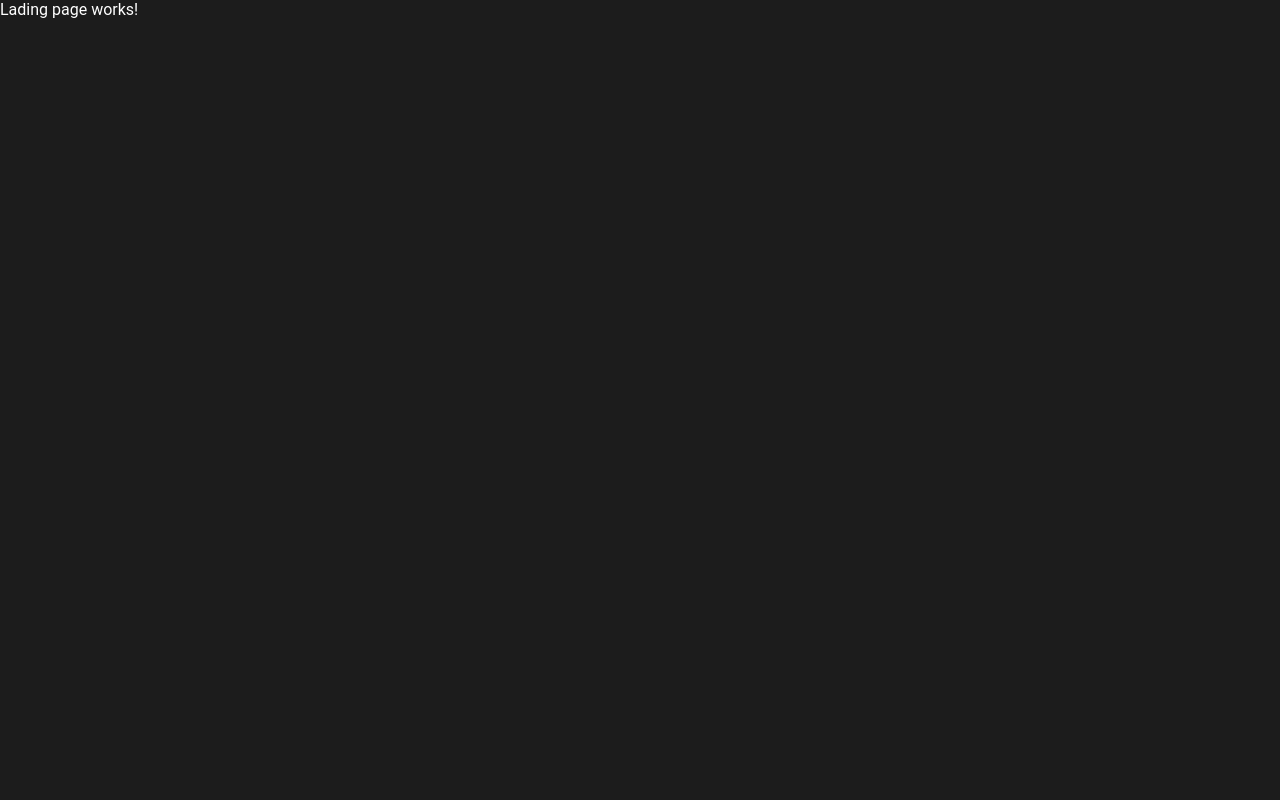
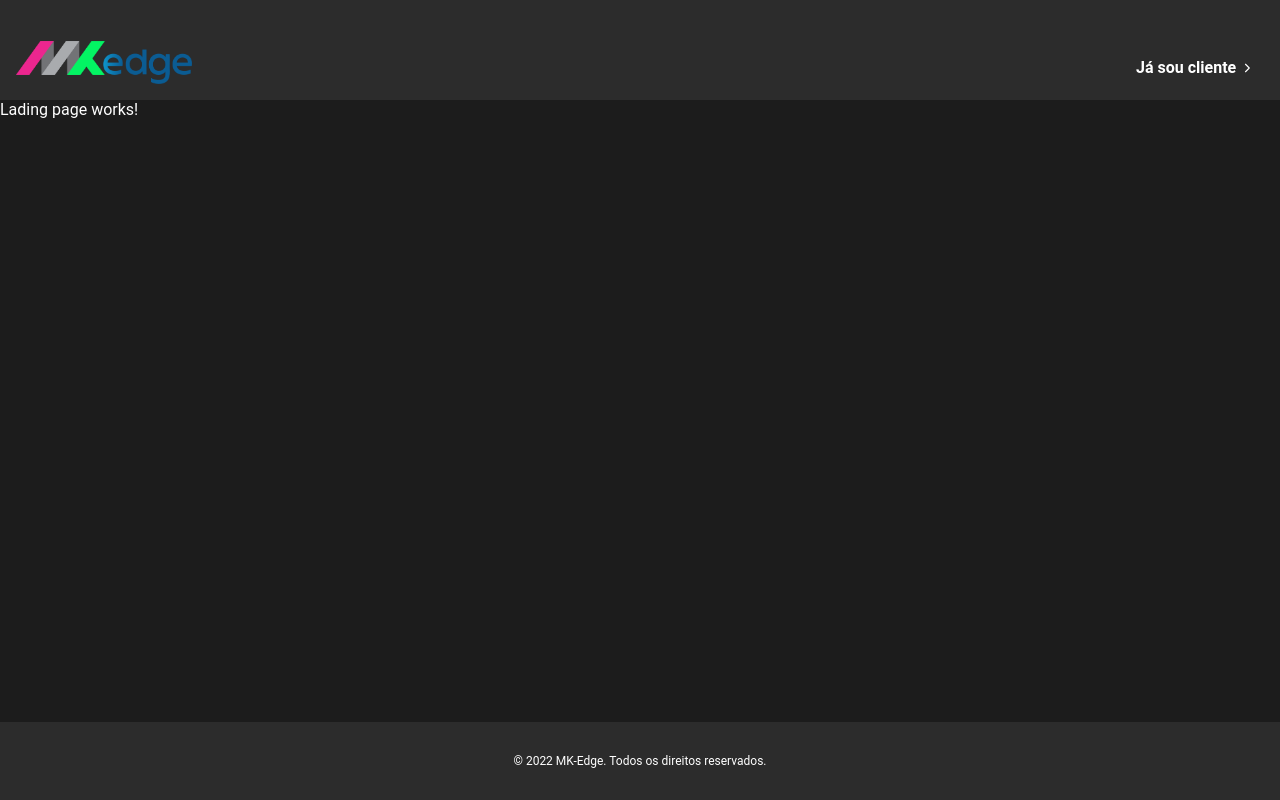
Before and after one commit to edilsonlm217/landing-page-mobile-first, a Next.js app: page / in a window 1280 px wide. Built offline with nearby package versions, Linux system fonts and the light colour scheme.

Commit message:
Implementação do grid da aplicação

```diff
--- a/src/pages/_app.tsx
+++ b/src/pages/_app.tsx
@@ -1,6 +1,19 @@
 import '../styles/global.scss';
 import type { AppProps } from 'next/app';
 
+import Header from '../components/Header';
+import Footer from '../components/Footer';
+
+import styles from '../styles/app.styles.module.scss';
+
 export default function App({ Component, pageProps }: AppProps) {
-  return <Component {...pageProps} />
+  return (
+    <>
+      <Header />
+      <main>
+        <Component {...pageProps} />
+      </main>
+      <Footer />
+    </>
+  );
 }
--- a/src/styles/global.scss
+++ b/src/styles/global.scss
@@ -47,3 +47,28 @@ a {
   color: inherit;
   text-decoration: none;
 }
+
+#__next {
+  display: grid;
+
+  grid-template-areas:
+    "header"
+    "main"
+    "footer";
+
+  grid-template-rows: 100px 1fr 78px;
+
+  min-height: 100vh;
+
+  header {
+    grid-area: header;
+  }
+
+  main {
+    grid-area: main;
+  }
+
+  footer {
+    grid-area: footer;
+  }
+}
--- a/src/styles/styles.module.scss
+++ b/src/styles/styles.module.scss
@@ -0,0 +1,3 @@
+.pageContainer {
+  // background-color: red;
+}
```
